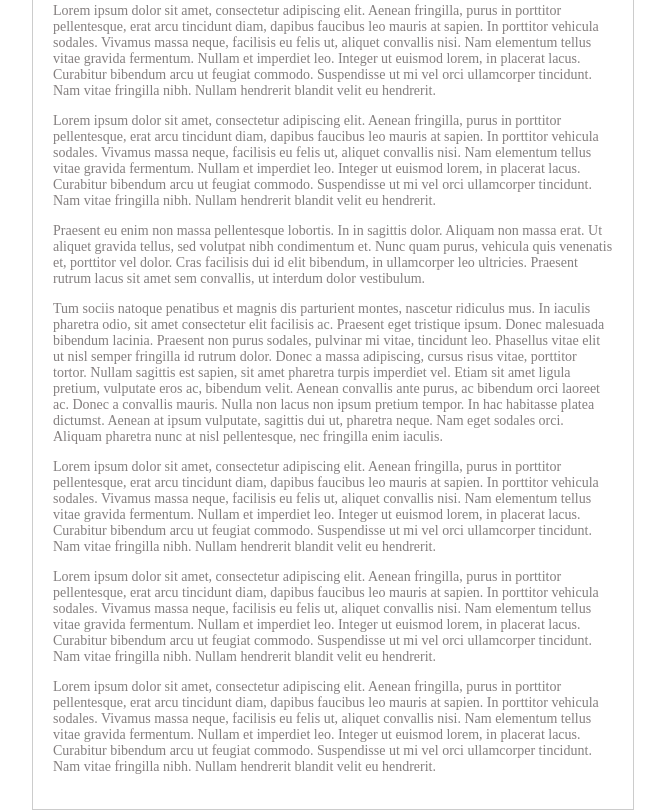
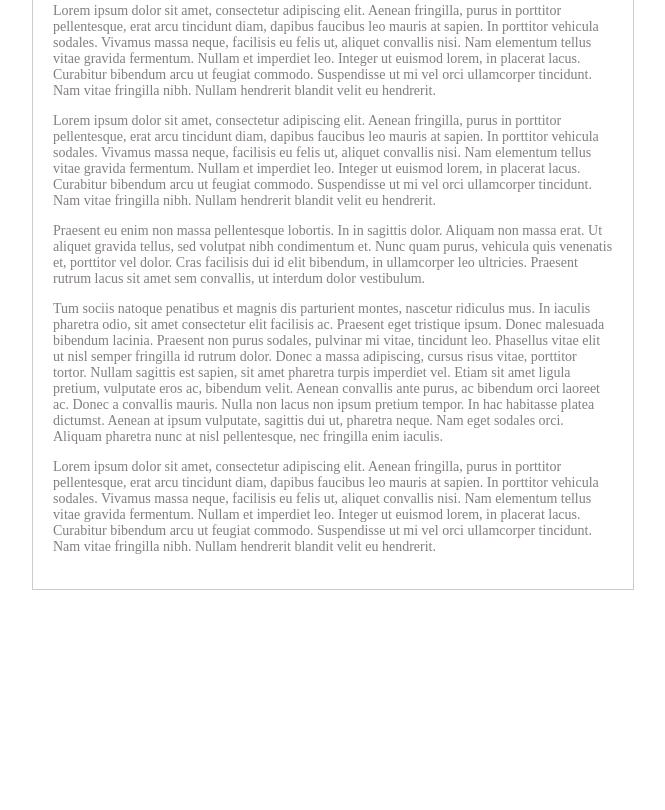
Before and after one commit to sanishmaharjan/stickyNav, a website: page demos/index.html in a window 1280 px wide. Shown: the part 1453-2263 px from the top of the page, without its empty margins (307-972 px from the left). After the commit the page ends 2043 px from the top, so only its background shows below. Drawn offline with Linux system fonts and the light colour scheme.

Commit message:
remove extra p

```diff
--- a/demos/index.html
+++ b/demos/index.html
@@ -169,24 +169,6 @@
             nibh.
             Nullam hendrerit blandit velit eu hendrerit.
         </p>
-        <p>
-            Lorem ipsum dolor sit amet, consectetur adipiscing elit. Aenean fringilla, purus in porttitor pellentesque,
-            erat arcu tincidunt diam, dapibus faucibus leo mauris at sapien. In porttitor vehicula sodales.
-            Vivamus massa neque, facilisis eu felis ut, aliquet convallis nisi. Nam elementum tellus vitae
-            gravida fermentum. Nullam et imperdiet leo. Integer ut euismod lorem, in placerat lacus. Curabitur
-            bibendum arcu ut feugiat commodo. Suspendisse ut mi vel orci ullamcorper tincidunt. Nam vitae fringilla
-            nibh.
-            Nullam hendrerit blandit velit eu hendrerit.
-        </p>
-        <p>
-            Lorem ipsum dolor sit amet, consectetur adipiscing elit. Aenean fringilla, purus in porttitor pellentesque,
-            erat arcu tincidunt diam, dapibus faucibus leo mauris at sapien. In porttitor vehicula sodales.
-            Vivamus massa neque, facilisis eu felis ut, aliquet convallis nisi. Nam elementum tellus vitae
-            gravida fermentum. Nullam et imperdiet leo. Integer ut euismod lorem, in placerat lacus. Curabitur
-            bibendum arcu ut feugiat commodo. Suspendisse ut mi vel orci ullamcorper tincidunt. Nam vitae fringilla
-            nibh.
-            Nullam hendrerit blandit velit eu hendrerit.
-        </p>
     </div>
 </div>
 <script type="text/javascript">
```
